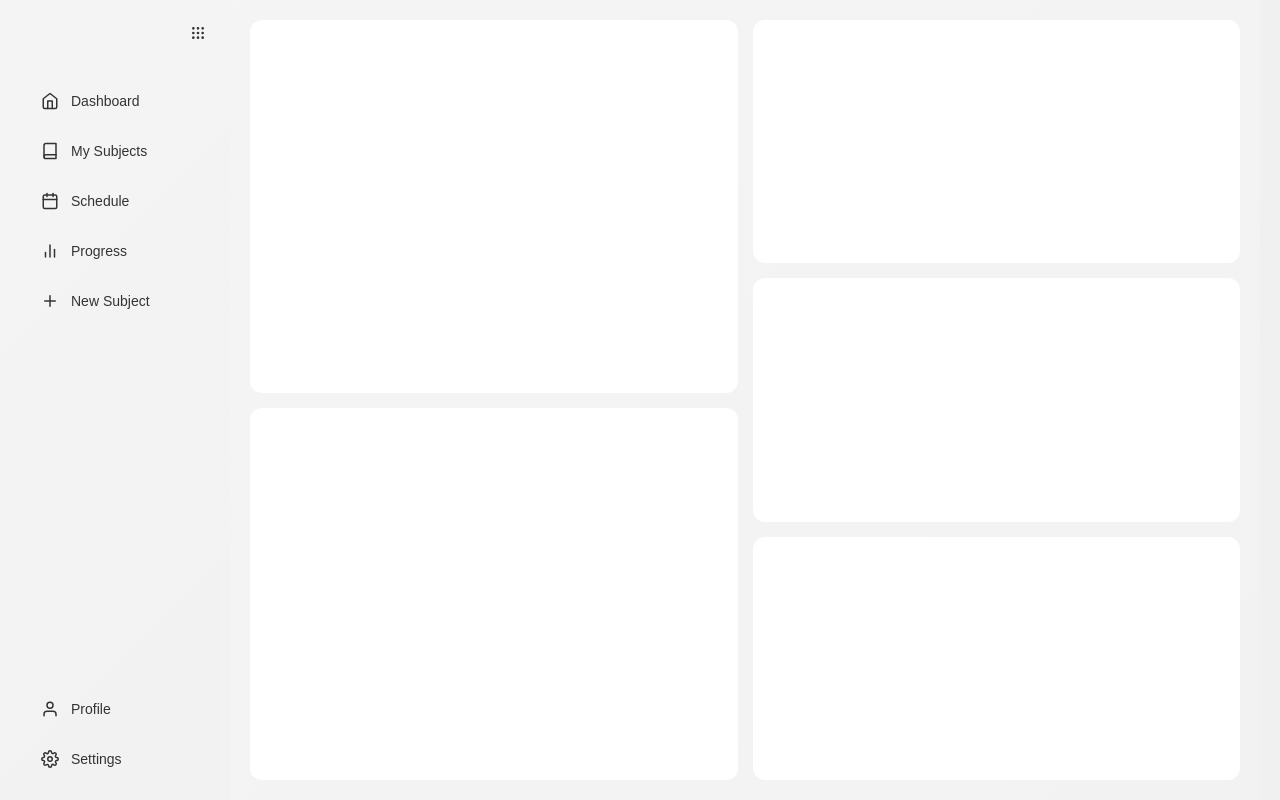
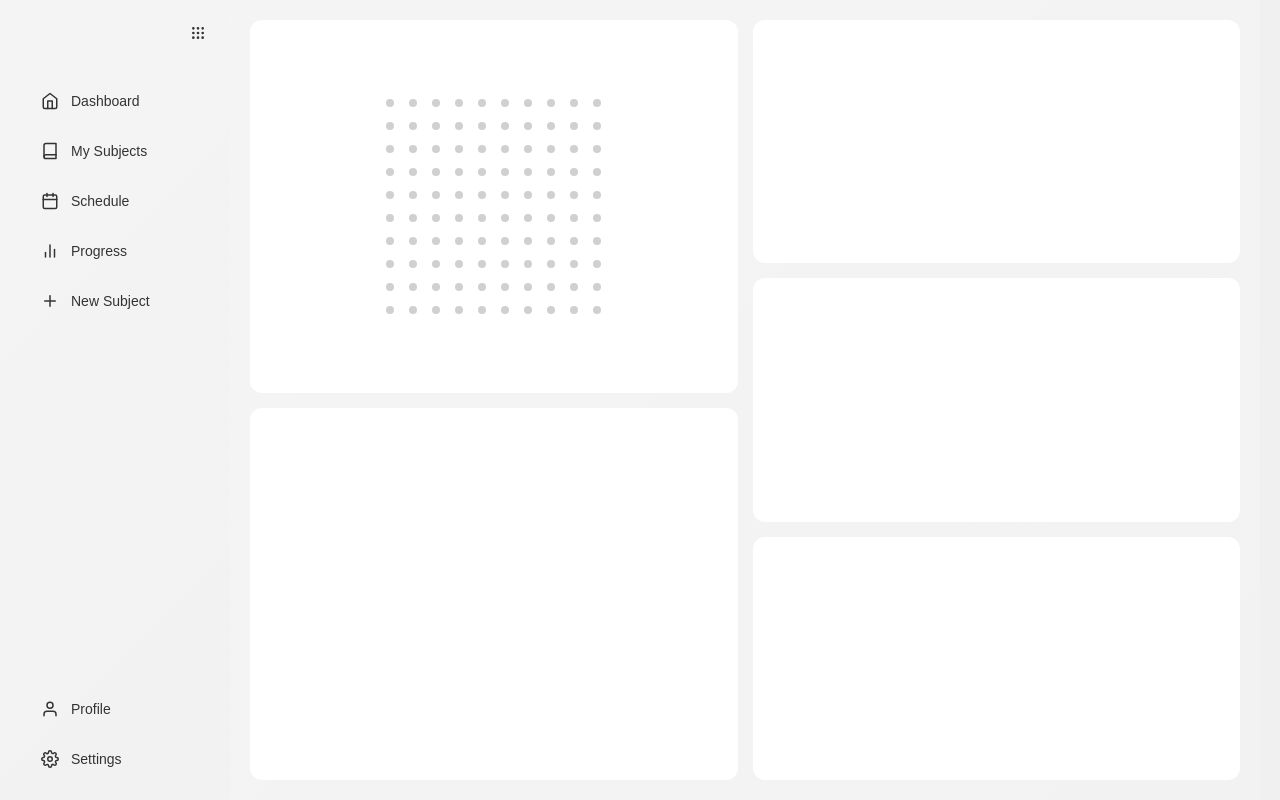
Before and after one commit to Mobinamr/sproot, a Next.js app: page / in a window 1280 px wide. Built offline with nearby package versions, Linux system fonts and the light colour scheme.

Commit message:
Added point grid to the first box

```diff
--- a/app/components/Boxes.js
+++ b/app/components/Boxes.js
@@ -2,7 +2,17 @@ export default function Boxes() {
   return (
     <div className="boxes-container">
       <div className="column column-left">
-        <div className="box"></div>
+        <div className="box">
+          <div className="point-grid">
+            {[...Array(10)].map((_, row) => (
+              <div key={row} className="point-row">
+                {[...Array(10)].map((_, col) => (
+                  <div key={col} className="point"></div>
+                ))}
+              </div>
+            ))}
+          </div>
+        </div>
         <div className="box"></div>
       </div>
       <div className="column column-right">
--- a/app/styles/components.css
+++ b/app/styles/components.css
@@ -48,3 +48,24 @@
 .column-right .box {
   flex: 1;
 }
+
+/* Point Grid Styles */
+.point-grid {
+  display: flex;
+  flex-direction: column;
+  gap: 15px;
+  padding: 20px;
+}
+
+.point-row {
+  display: flex;
+  gap: 15px;
+  justify-content: center;
+}
+
+.point {
+  width: 8px;
+  height: 8px;
+  background-color: #d0d0d0;
+  border-radius: 50%;
+}
```
